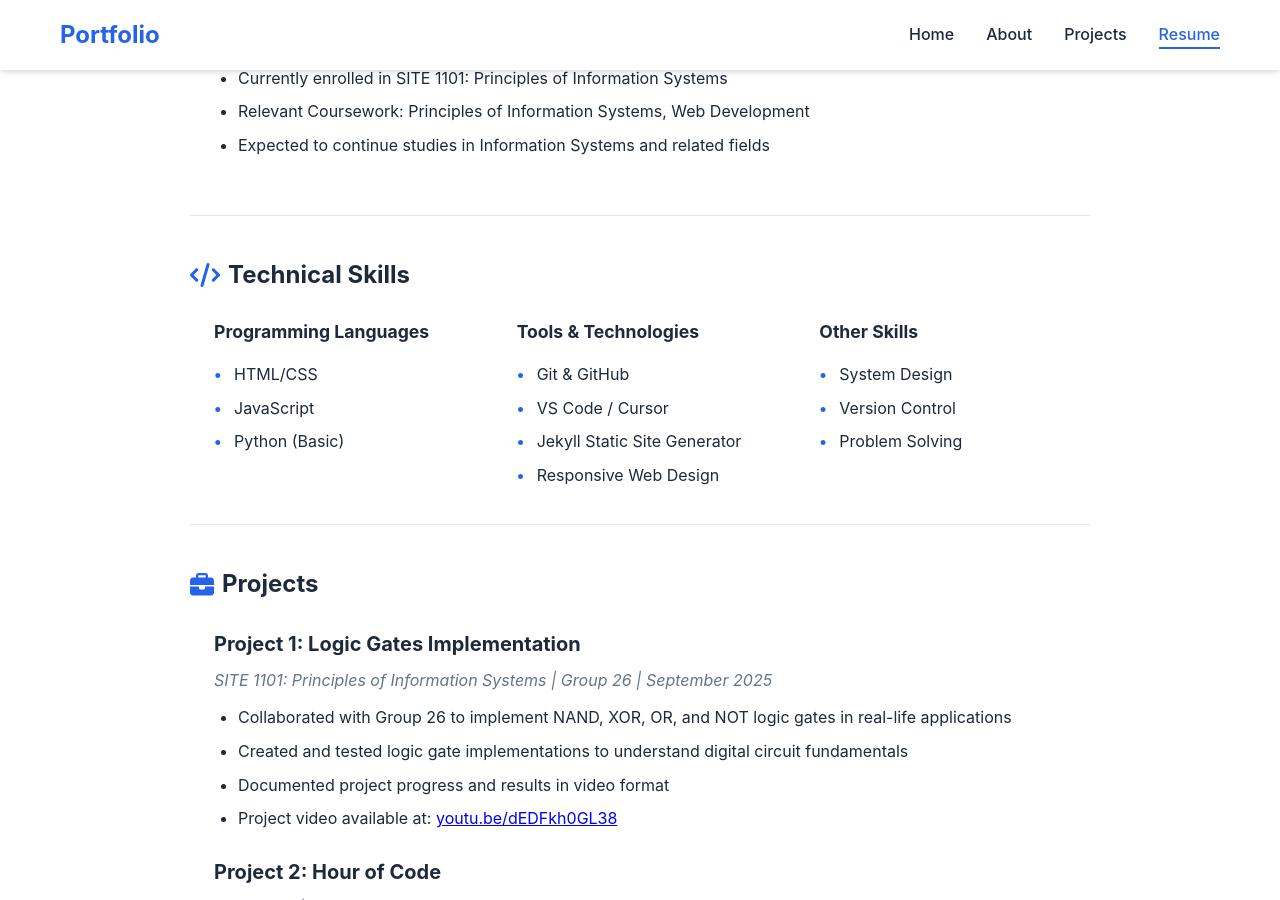
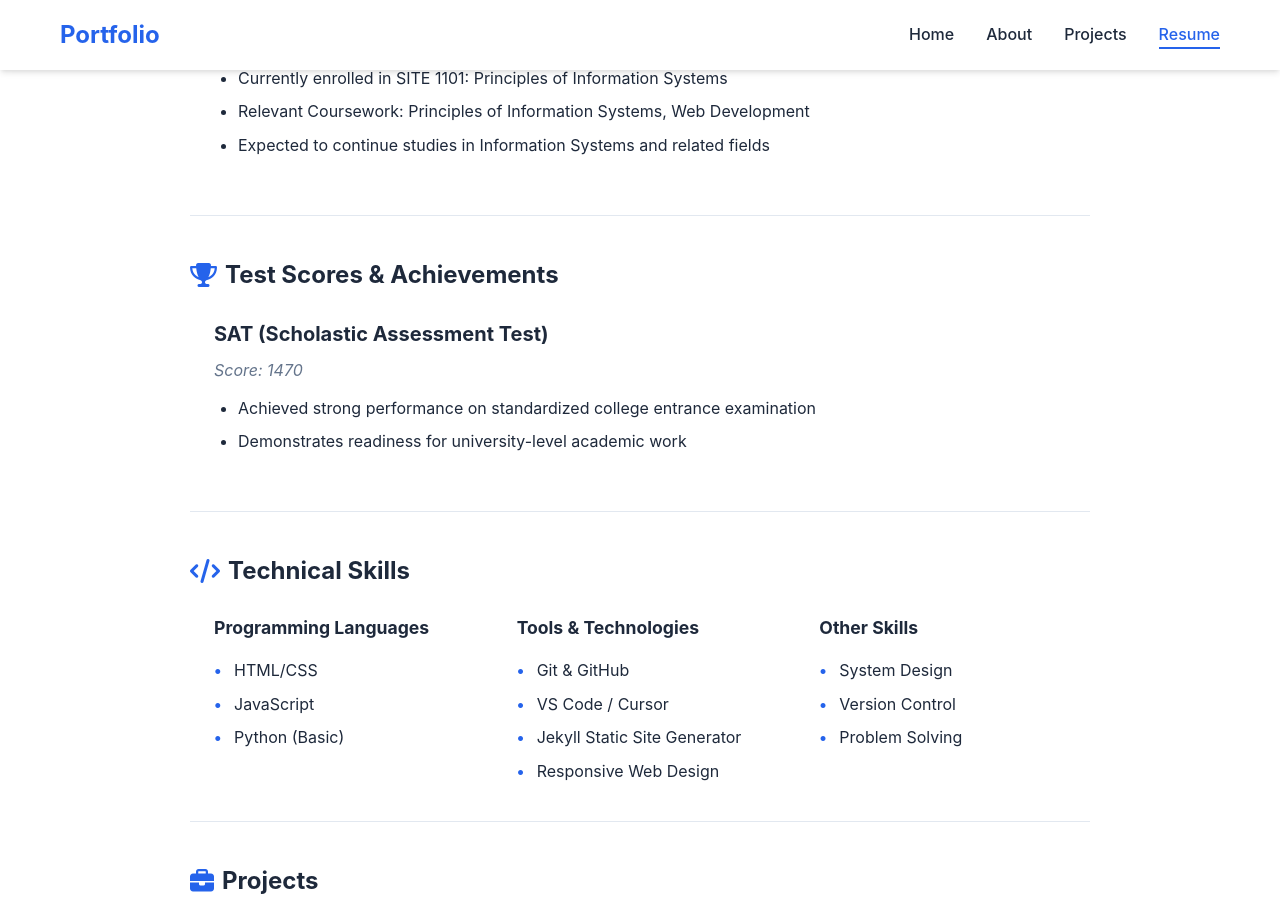
Before and after one commit to OO0OwO0OO/oo0owo0oo, a Jekyll site: the page built from resume.html, in a window 1280 px wide and 900 px high, scrolled down 760 px. Built offline with Jekyll 4.4.1, drawn with Linux system fonts in a browser that asks for light colours; some of the changed text lies outside the part shown.

Commit message:
Add SAT score (1470) and F1 certificate to qualifications

```diff
--- a/about.html
+++ b/about.html
@@ -26,6 +26,7 @@ title: About
                 <ul class="qualifications-list">
                     <li>Currently enrolled at ADA University (Started September 2025)</li>
                     <li>Currently enrolled in SITE 1101: Principles of Information Systems</li>
+                    <li><strong>SAT Score: 1470</strong> - Strong performance in standardized testing</li>
                     <li>Proficient in HTML, CSS, and JavaScript</li>
                     <li>Experience with version control using Git and GitHub</li>
                     <li>Familiar with web development best practices</li>
--- a/resume.html
+++ b/resume.html
@@ -39,6 +39,20 @@ title: Resume
                             <li>Currently enrolled in SITE 1101: Principles of Information Systems</li>
                             <li>Relevant Coursework: Principles of Information Systems, Web Development</li>
                             <li>Expected to continue studies in Information Systems and related fields</li>
+                        </ul>
+                    </div>
+                </div>
+            </div>
+
+            <div class="resume-section-item">
+                <h2><i class="fas fa-trophy"></i> Test Scores & Achievements</h2>
+                <div class="resume-details">
+                    <div class="resume-entry">
+                        <h3>SAT (Scholastic Assessment Test)</h3>
+                        <p class="resume-meta">Score: 1470</p>
+                        <ul>
+                            <li>Achieved strong performance on standardized college entrance examination</li>
+                            <li>Demonstrates readiness for university-level academic work</li>
                         </ul>
                     </div>
                 </div>
```
Also changed, not shown: other parts of resume.html (+1 -0 lines).
